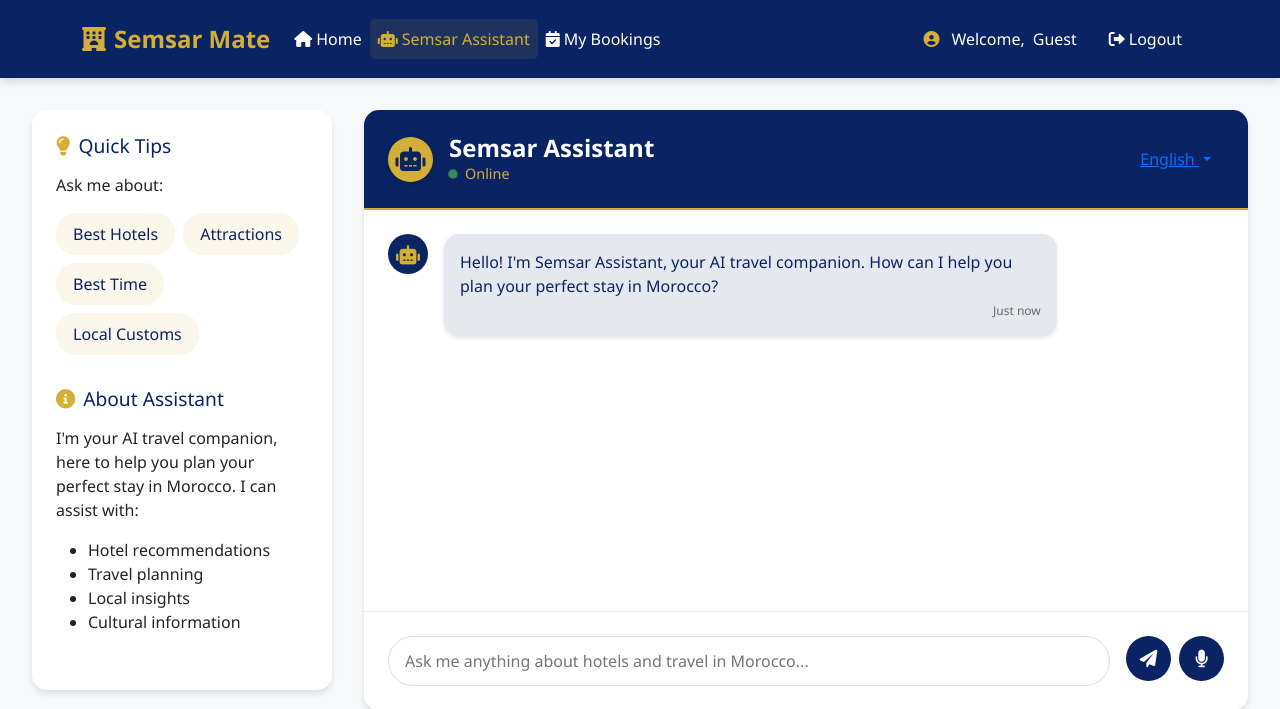
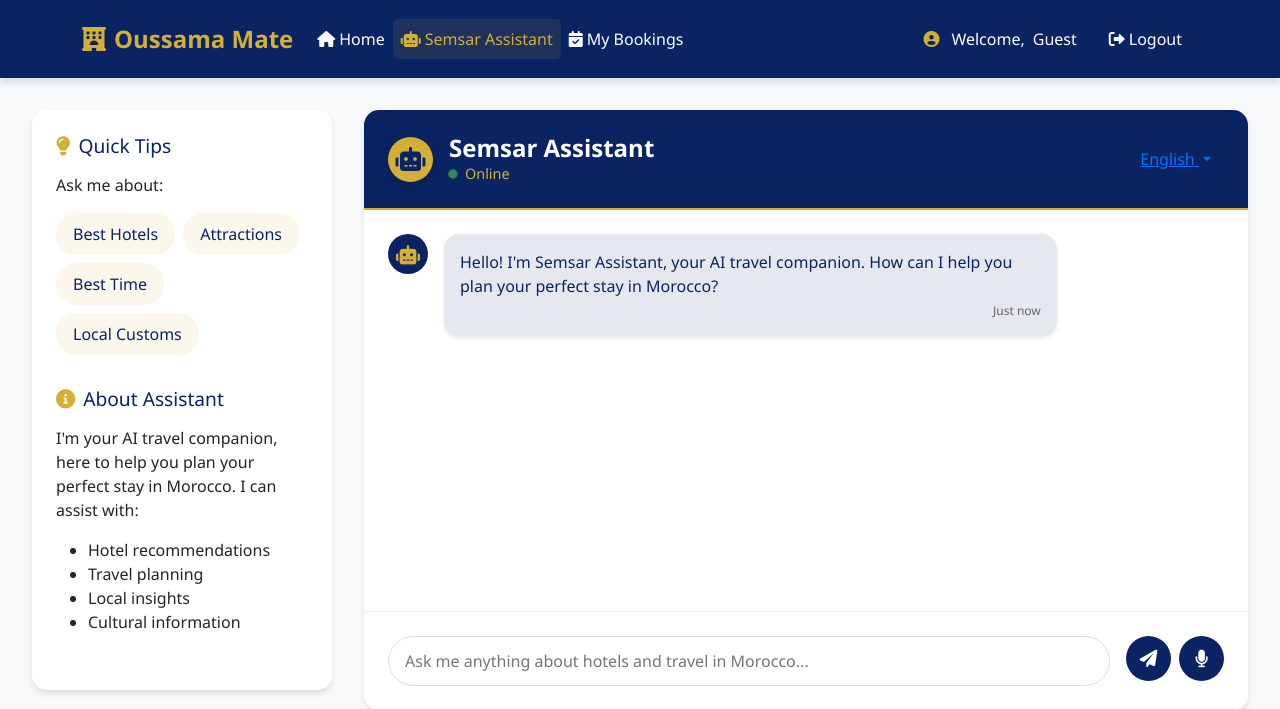
Before and after one commit to mreckah/Semsar_Mate, a Flask app: page /assistant in a window 1280 px wide. Shown: the top 709 px of the page. Run offline with Flask 3, Linux system fonts and the light colour scheme; some libraries are stand-ins or nearby versions.

Commit message:
Test aws deployment

```diff
--- a/templates/assistant.html
+++ b/templates/assistant.html
@@ -13,7 +13,7 @@
     <nav class="navbar navbar-expand-lg">
         <div class="container">
             <a class="navbar-brand" href="/index">
-                <i class="fas fa-hotel me-2"></i>Semsar Mate
+                <i class="fas fa-hotel me-2"></i>Oussama Mate
             </a>
             <button class="navbar-toggler" type="button" data-bs-toggle="collapse" data-bs-target="#navbarNav" title="Toggle navigation">
                 <span class="navbar-toggler-icon"></span>
--- a/templates/index.html
+++ b/templates/index.html
@@ -23,7 +23,7 @@
     <nav class="navbar navbar-expand-lg">
         <div class="container">
             <a class="navbar-brand" href="/index">
-                <i class="fas fa-hotel me-2"></i>Semsar Mate
+                <i class="fas fa-hotel me-2"></i>Oussama Mate
             </a>
             <button class="navbar-toggler" type="button" data-bs-toggle="collapse" data-bs-target="#navbarNav" title="Toggle navigation">
                 <span class="navbar-toggler-icon"></span>
```
Also changed, not shown: 1 other file.
